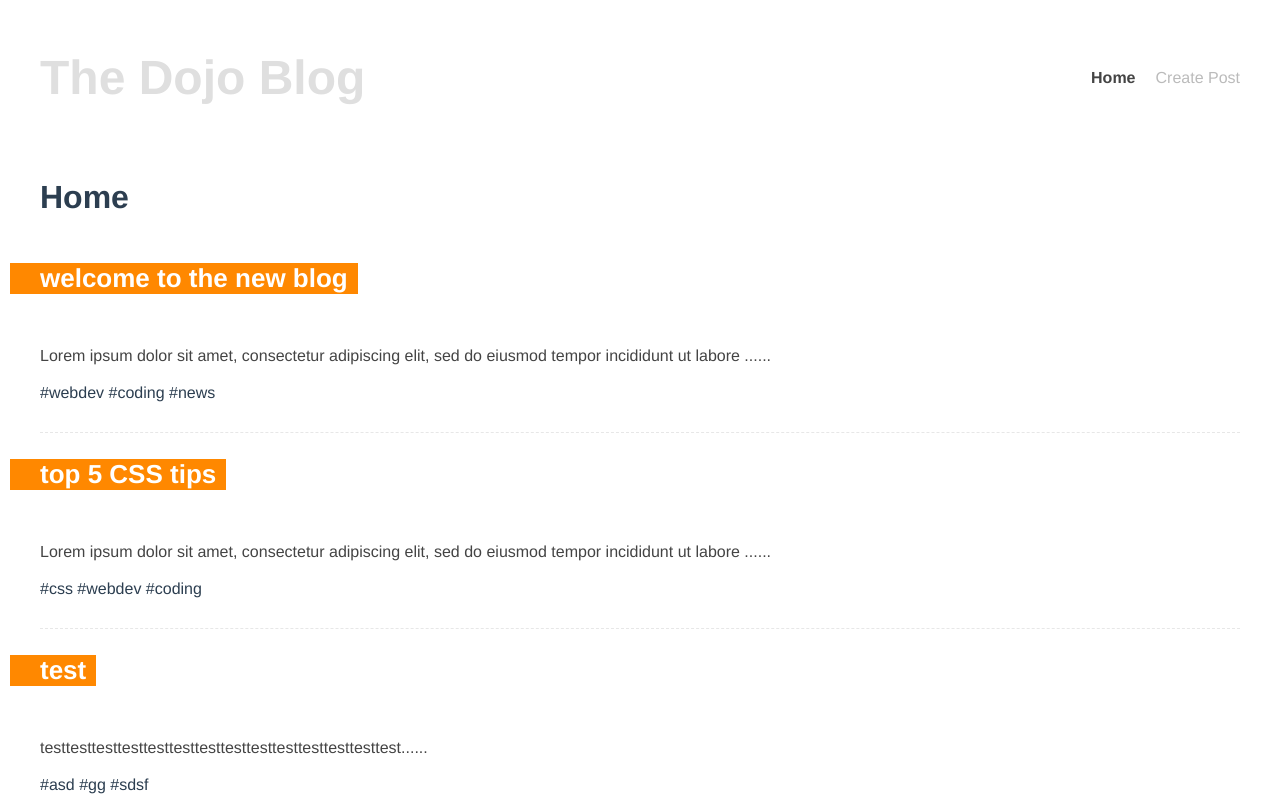
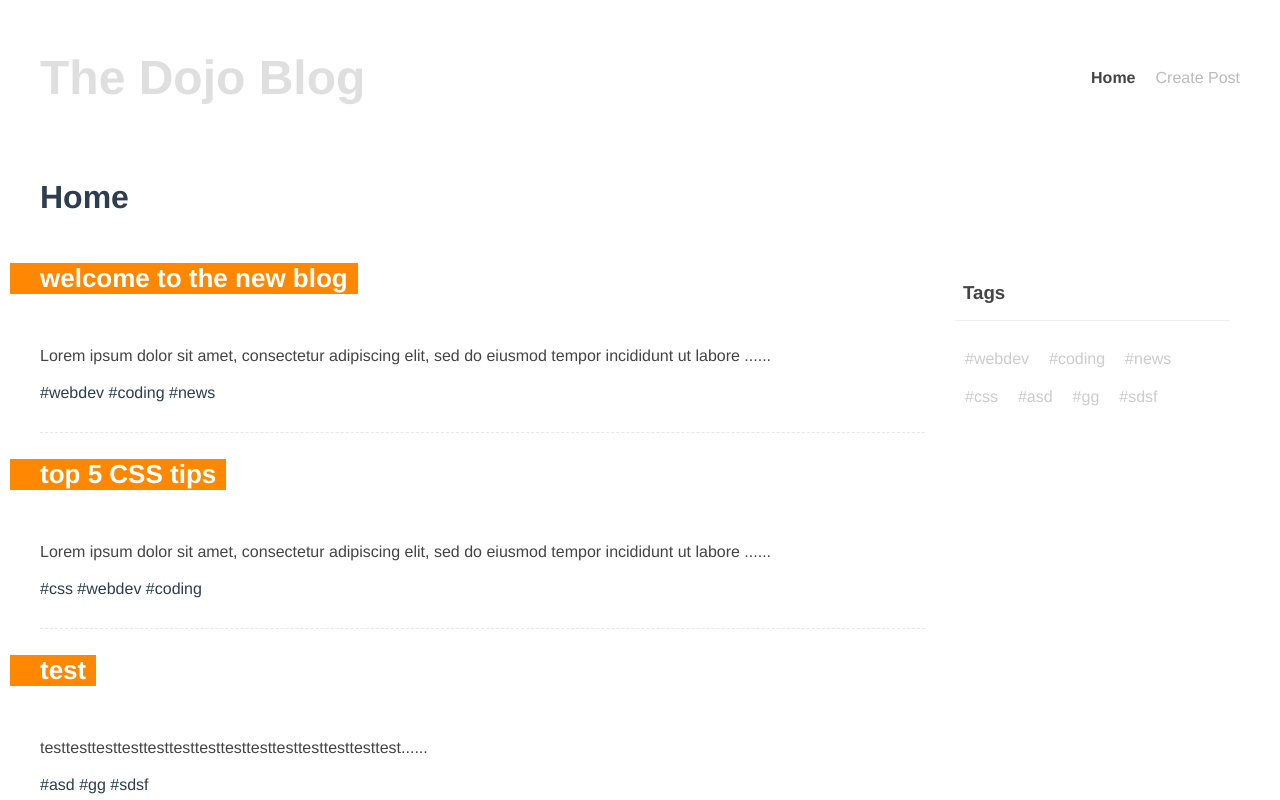
Before and after one commit to kunalgupta1234/Section9CompositionAPI, a Vue app: page / in a window 1280 px wide. Shown: the top 800 px of the page. Built offline with nearby package versions, Linux system fonts and the light colour scheme; data requests are answered from the project's data file.

Commit message:
90-creating a tag cloud

```diff
--- /dev/null
+++ b/src/components/TagCloud.vue
@@ -0,0 +1,46 @@
+<template>
+    <div class="tag-cloud">
+      <h3>Tags</h3>
+      <div v-for="tag in tags" :key="tag">
+        <router-link :to="{ name: 'tag', params: { tag }}">
+          #{{tag}}
+        </router-link>
+      </div>
+    </div>
+  </template>
+
+  <script>
+  import useTags from '../composables/useTags.js'
+
+  export default {
+    setup(props) {
+      const { tags } = useTags(props.posts)
+
+      return { tags }
+    },
+    props: ['posts']
+  }
+  </script>
+
+  <style>
+    .tag-cloud {
+      padding: 10px;
+    }
+    .tag-cloud h3 {
+      border-bottom: 1px solid #eee;
+      padding: 16px 8px;
+      color: #444;
+    }
+    .tag-cloud div {
+      display: inline-block;
+      padding: 10px;
+    }
+    .tag-cloud a {
+      color: #ccc;
+      text-decoration: none;
+    }
+    .tag-cloud a.router-link-active {
+      color: #ff8800;
+      font-weight: bold;
+    }
+  </style>
--- /dev/null
+++ b/src/composables/useTags.js
@@ -0,0 +1,23 @@
+// take in an array of posts
+// create a new tag set (so no duplicates)
+// add the tags of each post to the tag set
+// return a a single array of tags based on the set
+
+import { ref } from 'vue'
+
+const useTags = (posts) => {
+
+  const tags = ref([])
+  const tagSet = new Set()
+
+  posts.forEach(item => {
+    item.tags.forEach(tag => tagSet.add(tag))
+  })
+
+  tags.value = [...tagSet]
+
+  return { tags }
+
+}
+
+export default useTags
--- a/src/views/HomeView.vue
+++ b/src/views/HomeView.vue
@@ -2,8 +2,9 @@
   <div class="home">
     <h1>Home</h1>
     <div v-if="error">{{ error }}</div>
-    <div v-if="posts.length">
+    <div v-if="posts.length" class="layout">
       <PostList :posts="posts" />
+      <TagCloud :posts="posts" />
     </div>
     <div v-else>
       <SpinnerView />
@@ -12,13 +13,16 @@
 </template>
 
 <script>
+import { ref } from 'vue'
+import getPosts from '../composables/getPosts'
+
 import PostList from "../components/PostList.vue";
+import TagCloud from "../components/TagCloud.vue";
 import SpinnerView from "../components/SpinnerView.vue";
-import getPosts from "../composables/getPosts.js";
 
 export default {
   name: "Home",
-  components: { PostList, SpinnerView },
+  components: { PostList, SpinnerView, TagCloud },
   setup() {
     const { posts, error, load } = getPosts();
 
@@ -35,4 +39,9 @@
     margin: 0 auto;
     padding: 10px;
   }
+  .layout {
+    display: grid;
+    grid-template-columns: 3fr 1fr;
+    gap: 20px;
+  }
 </style>
--- a/src/views/TagView.vue
+++ b/src/views/TagView.vue
@@ -1,8 +1,9 @@
 <template>
   <div class="tag">
     <div v-if="error">{{ error }}</div>
-    <div v-if="posts.length">
+    <div v-if="posts.length" class="layout">
       <post-list :posts="postsWithTag" />
+      <TagCloud :posts="posts"/>
     </div>
     <div v-else>
       <SpinnerView />
@@ -13,12 +14,13 @@
 <script>
 import SpinnerView from "../components/SpinnerView.vue";
 import PostList from "../components/PostList.vue";
+import TagCloud from "../components/TagCloud.vue";
 import getPosts from "../composables/getPosts";
 import { useRoute } from "vue-router";
 import { computed } from "vue";
 
 export default {
-  components: { PostList, SpinnerView },
+  components: { PostList, SpinnerView,TagCloud },
   setup() {
     const route = useRoute();
     const { posts, error, load } = getPosts();
@@ -35,4 +37,5 @@
 </script>
 
 <style>
+
 </style>
```
